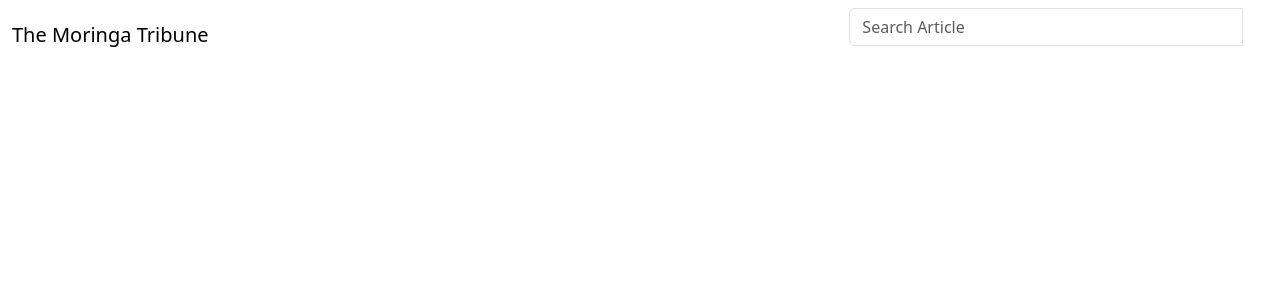
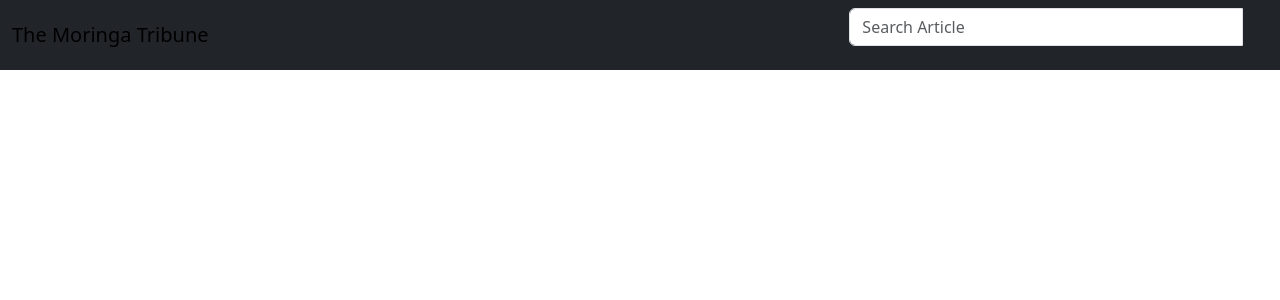
Before and after one commit to Cencious/The-Moringa-tribune, a Django app: page /search/ in a window 1280 px wide. Shown: the top 300 px of the page. Run offline with Django 4.2, Linux system fonts and the light colour scheme; some libraries are stand-ins or nearby versions.

Commit message:
add dark mode

```diff
--- a/news/templates/navbar.html
+++ b/news/templates/navbar.html
@@ -1,6 +1,6 @@
 
 
-<nav class="navbar navbar-inverse">
+<nav class="navbar navbar-inverse bg-dark navbar-fixed-top">
   <div class="container-fluid">
     <div class="navbar-header">
       <a class="navbar-brand" href="{% url 'newsToday' %}">The Moringa Tribune</a>
```
